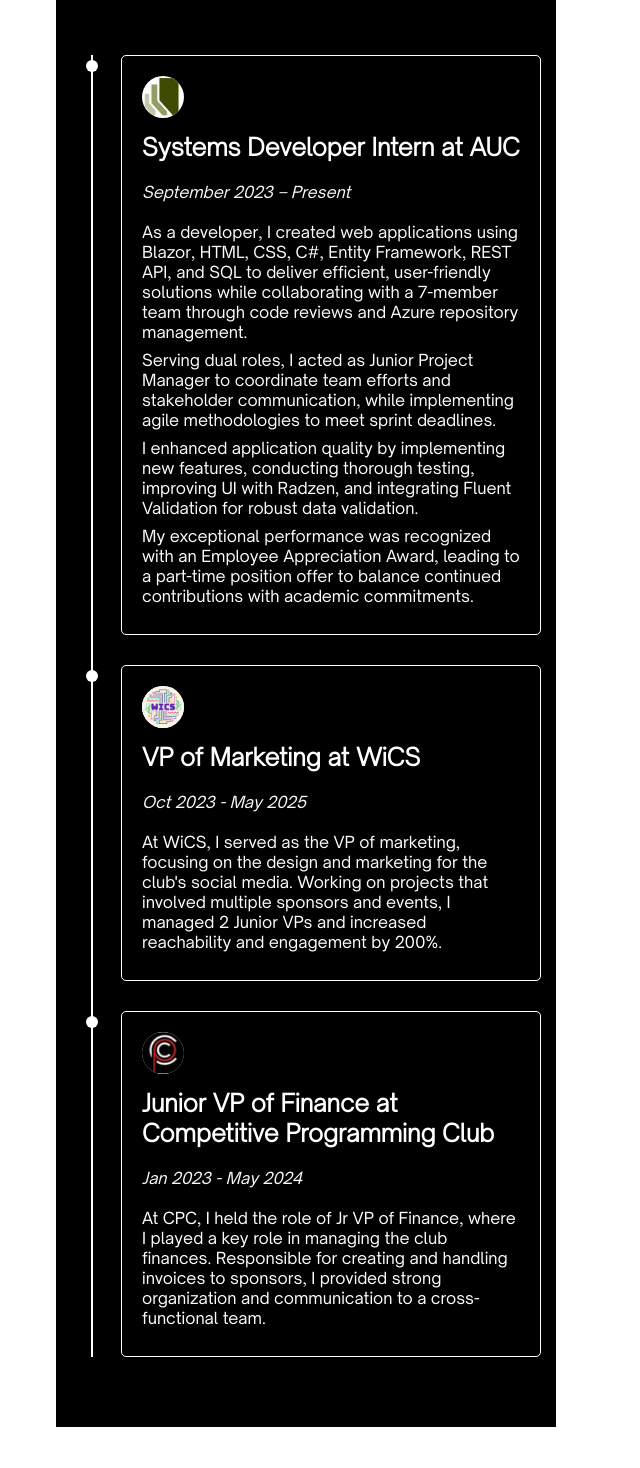
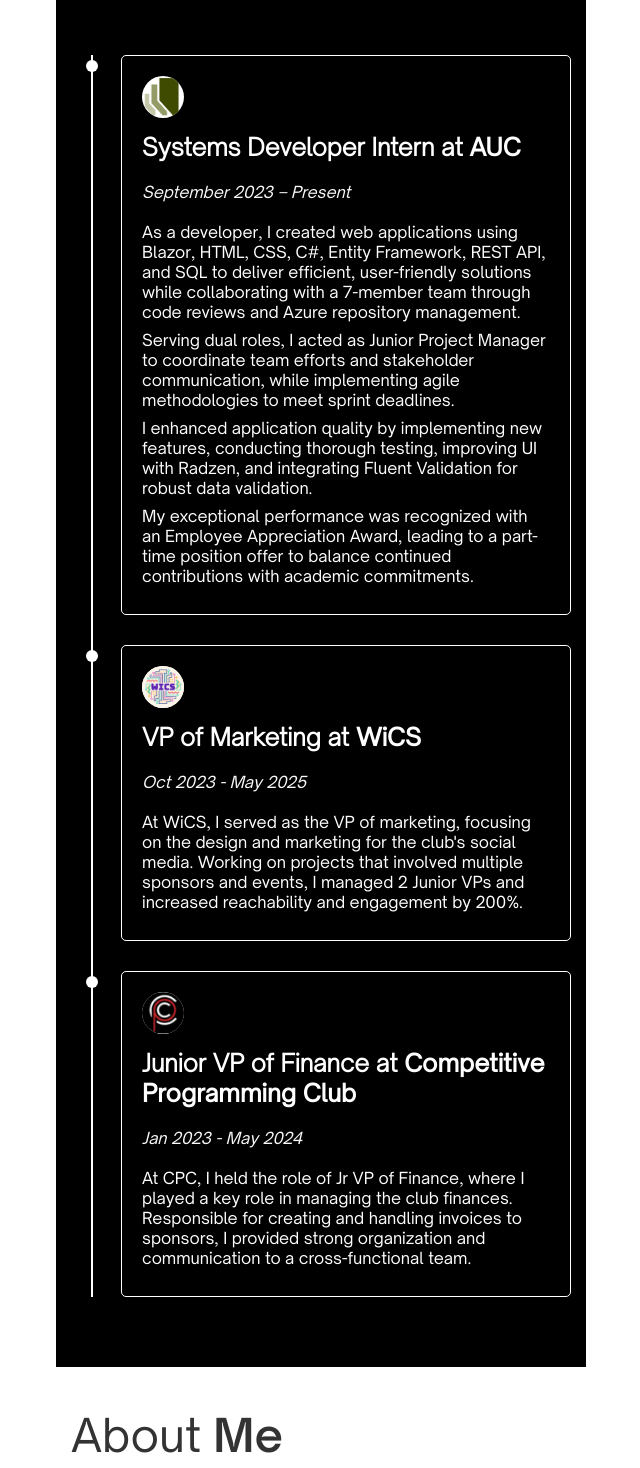
Before and after one commit to nnkim999/nikki-portfolio, a React (Create React App) app: page / in a window 1280 px wide. Shown: the part 2262-3730 px from the top of the page, without its empty margins (334-974 px from the left). Built offline with nearby package versions, Linux system fonts and the light colour scheme.

Commit message:
fixed width issue in my experiences

```diff
--- a/src/Styles/Main.css
+++ b/src/Styles/Main.css
@@ -24,6 +24,10 @@
 
 .thin{
     font-weight: 300;
+}
+
+.bolded{
+    font-weight: 700;
 }
 
 h1 {
@@ -222,7 +226,7 @@
 /*Experiences section*/
 
 .content-container.experiences{
-
+    width: 100%;
     background-color: black;
 }
 
--- a/src/pages/Main.js
+++ b/src/pages/Main.js
@@ -247,7 +247,7 @@
                                 alt="AUC Logo"
                                 className="icons"
                                 />
-                        <h2 class="job-title">Systems Developer Intern at AUC</h2>
+                        <h2 class="job-title">Systems Developer Intern at <span className="bolded">AUC</span> </h2>
                     </div>
                     <div class="date">September 2023 – Present</div>
                         <p>As a developer, I created web applications using Blazor, HTML, CSS, C#, Entity Framework, REST API, and SQL to deliver efficient, user-friendly solutions while collaborating with a 7-member team through code reviews and Azure repository management.</p>
@@ -264,7 +264,7 @@
                                 alt="WICS Logo"
                                 className="icons"
                                 />
-                        <h2 class="job-title">VP of Marketing at WiCS</h2>
+                        <h2 class="job-title">VP of Marketing at <span className='bolded'>WiCS</span></h2>
                         <div class="date">Oct 2023 - May 2025</div>
                         <p>At WiCS, I served as the VP of marketing, focusing on the design and marketing for the club's social media. Working on projects that involved multiple sponsors and events, I managed 2 Junior VPs and increased reachability and engagement by 200%.</p>
                         </div>
@@ -277,7 +277,7 @@
                                 alt="CPC Logo"
                                 className="icons"
                                 />
-                        <h2 class="job-title">Junior VP of Finance at Competitive Programming Club</h2>
+                        <h2 class="job-title">Junior VP of Finance at <span className='bolded'>Competitive Programming Club</span></h2>
                         <div class="date">Jan 2023 - May 2024</div>
                         <p>At CPC, I held the role of Jr VP of Finance, where I played a key role in managing the club finances. Responsible for creating and handling invoices to sponsors, I provided strong organization and communication to a cross-functional team.</p>
                         </div>
```
Also changed, not shown: src/App.css (line endings or trailing spaces).
